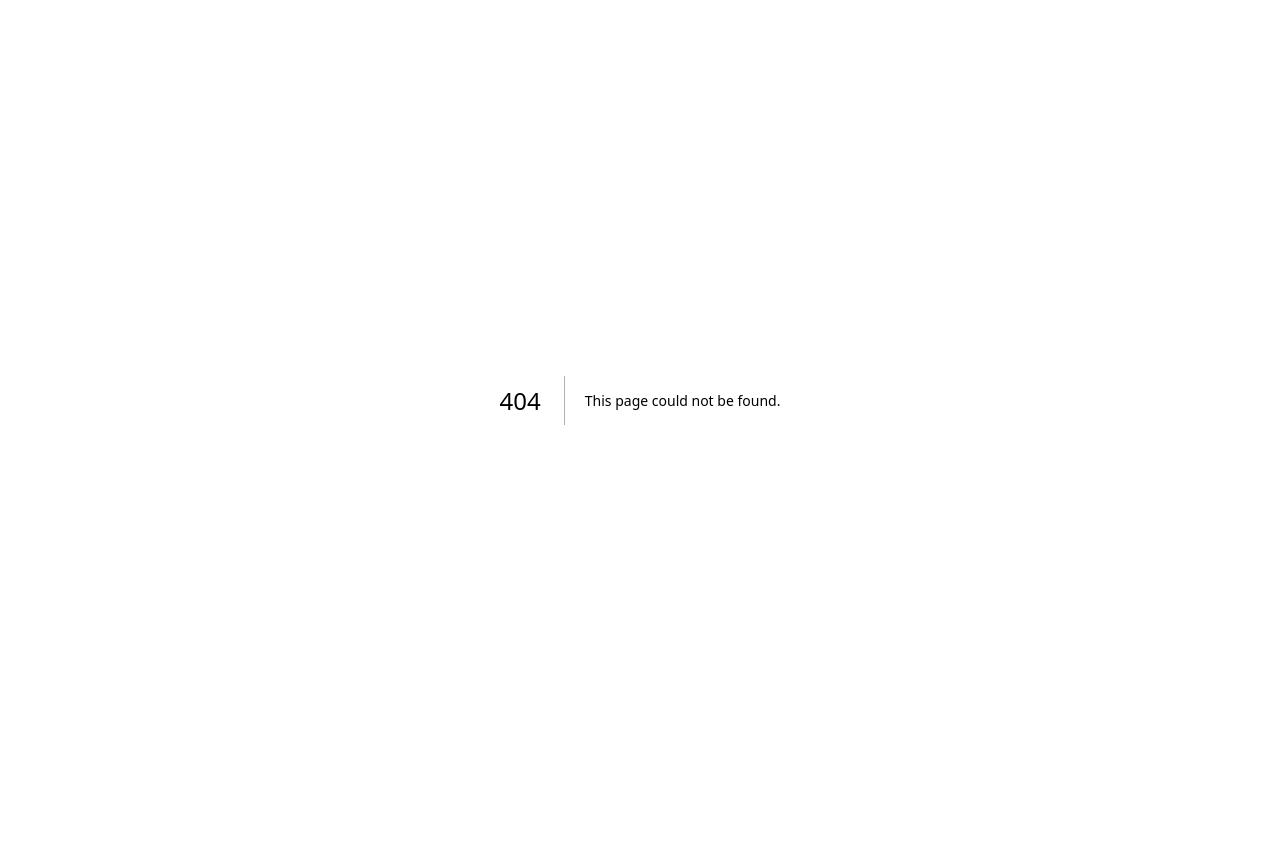
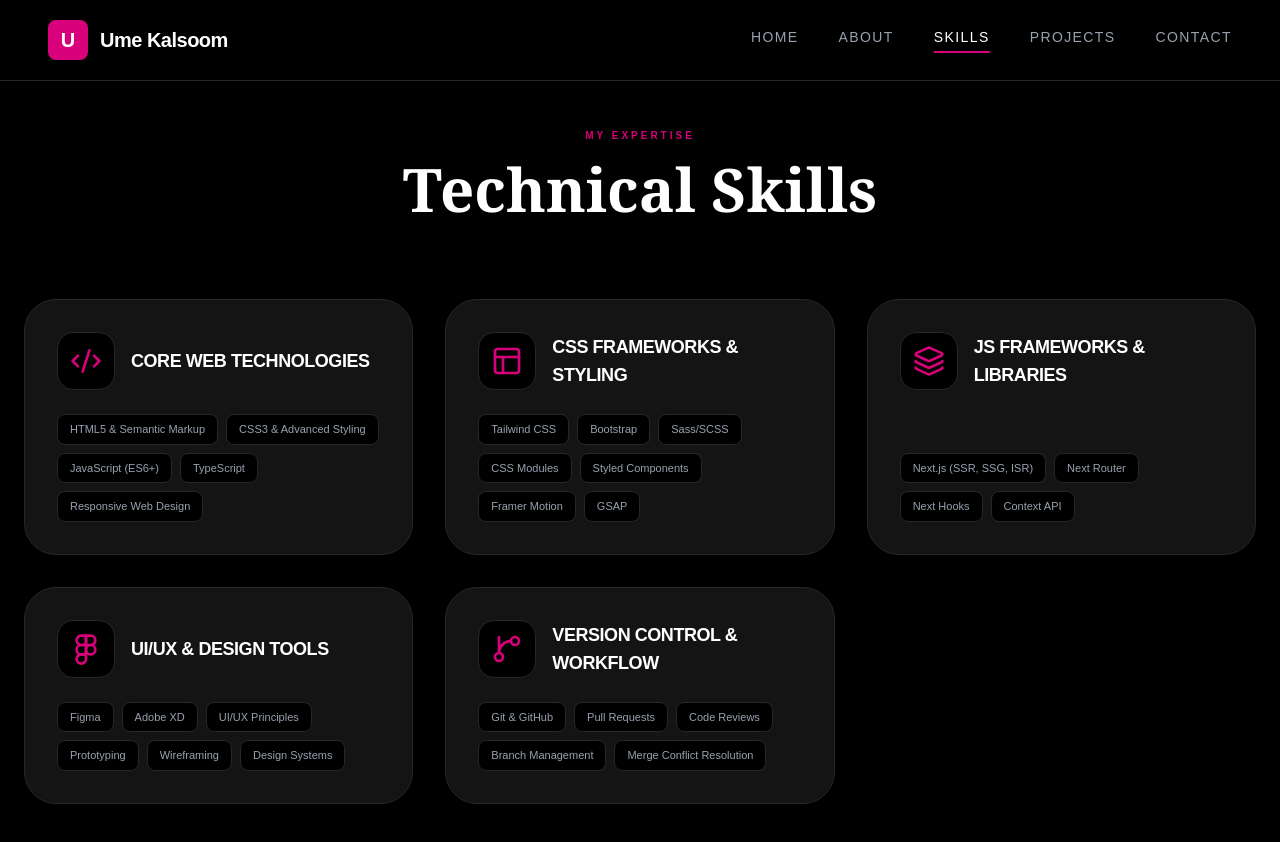
Before and after one commit to umekalsoom68/my-portfolio-v-2, a Next.js app in the folder my-portfolio-v2/: page /skills in a window 1280 px wide. Before the commit this address had no page. Shown: the top 842 px of the page. Before the commit the page ends 800 px from the top, so only its background shows below. Built offline with nearby package versions, Linux system fonts and the light colour scheme.

Commit message:
update skills page

```diff
--- /dev/null
+++ b/my-portfolio-v2/app/skills/page.tsx
@@ -0,0 +1,70 @@
+import Navbar from '@/app/components/Navbar';
+import { Code2, Layout, Layers, Figma, GitBranch, Terminal } from 'lucide-react';
+
+const skillCategories = [
+  {
+    title: "Core Web Technologies",
+    icon: <Code2 className="text-[#d9007b] w-8 h-8" />,
+    skills: ["HTML5 & Semantic Markup", "CSS3 & Advanced Styling", "JavaScript (ES6+)", "TypeScript", "Responsive Web Design"]
+  },
+  {
+    title: "CSS Frameworks & Styling",
+    icon: <Layout className="text-[#d9007b] w-8 h-8" />,
+    skills: ["Tailwind CSS", "Bootstrap", "Sass/SCSS", "CSS Modules", "Styled Components", "Framer Motion", "GSAP"]
+  },
+  {
+    title: "JS Frameworks & Libraries",
+    icon: <Layers className="text-[#d9007b] w-8 h-8" />,
+    skills: ["Next.js (SSR, SSG, ISR)", "Next Router", "Next Hooks", "Context API"]
+  },
+  {
+    title: "UI/UX & Design Tools",
+    icon: <Figma className="text-[#d9007b] w-8 h-8" />,
+    skills: ["Figma", "Adobe XD", "UI/UX Principles", "Prototyping", "Wireframing", "Design Systems"]
+  },
+  {
+    title: "Version Control & Workflow",
+    icon: <GitBranch className="text-[#d9007b] w-8 h-8" />,
+    skills: ["Git & GitHub", "Pull Requests", "Code Reviews", "Branch Management", "Merge Conflict Resolution"]
+  }
+];
+
+export default function SkillsPage() {
+  return (
+    <main className="bg-black min-h-screen text-white">
+      <Navbar />
+
+      <div className="pt-32 pb-20 px-6 max-w-7xl mx-auto">
+        <p className="text-[#d9007b] font-bold tracking-[0.3em] text-[10px] mb-4 text-center uppercase">
+          MY EXPERTISE
+        </p>
+        <h1 className="text-5xl md:text-6xl font-serif font-bold text-center mb-20">
+          Technical Skills
+        </h1>
+
+        <div className="grid grid-cols-1 md:grid-cols-2 lg:grid-cols-3 gap-8">
+          {skillCategories.map((category, index) => (
+            <div key={index} className="bg-[#141414] p-8 rounded-4xl border border-zinc-800 hover:border-[#d9007b]/50 transition-all group flex flex-col">
+              <div className="mb-6 flex items-center gap-4">
+                <div className="p-3 bg-black rounded-2xl border border-zinc-800 group-hover:border-[#d9007b]/30 transition-all">
+                  {category.icon}
+                </div>
+                <h3 className="text-lg font-bold text-white uppercase tracking-tight">
+                  {category.title}
+                </h3>
+              </div>
+
+              <div className="flex flex-wrap gap-2 mt-auto">
+                {category.skills.map((skill) => (
+                  <span key={skill} className="px-3 py-1.5 bg-black border border-zinc-800 text-gray-400 rounded-lg text-[11px] font-medium hover:text-[#d9007b] hover:border-[#d9007b]/30 transition-colors">
+                    {skill}
+                  </span>
+                ))}
+              </div>
+            </div>
+          ))}
+        </div>
+      </div>
+    </main>
+  );
+}
```
